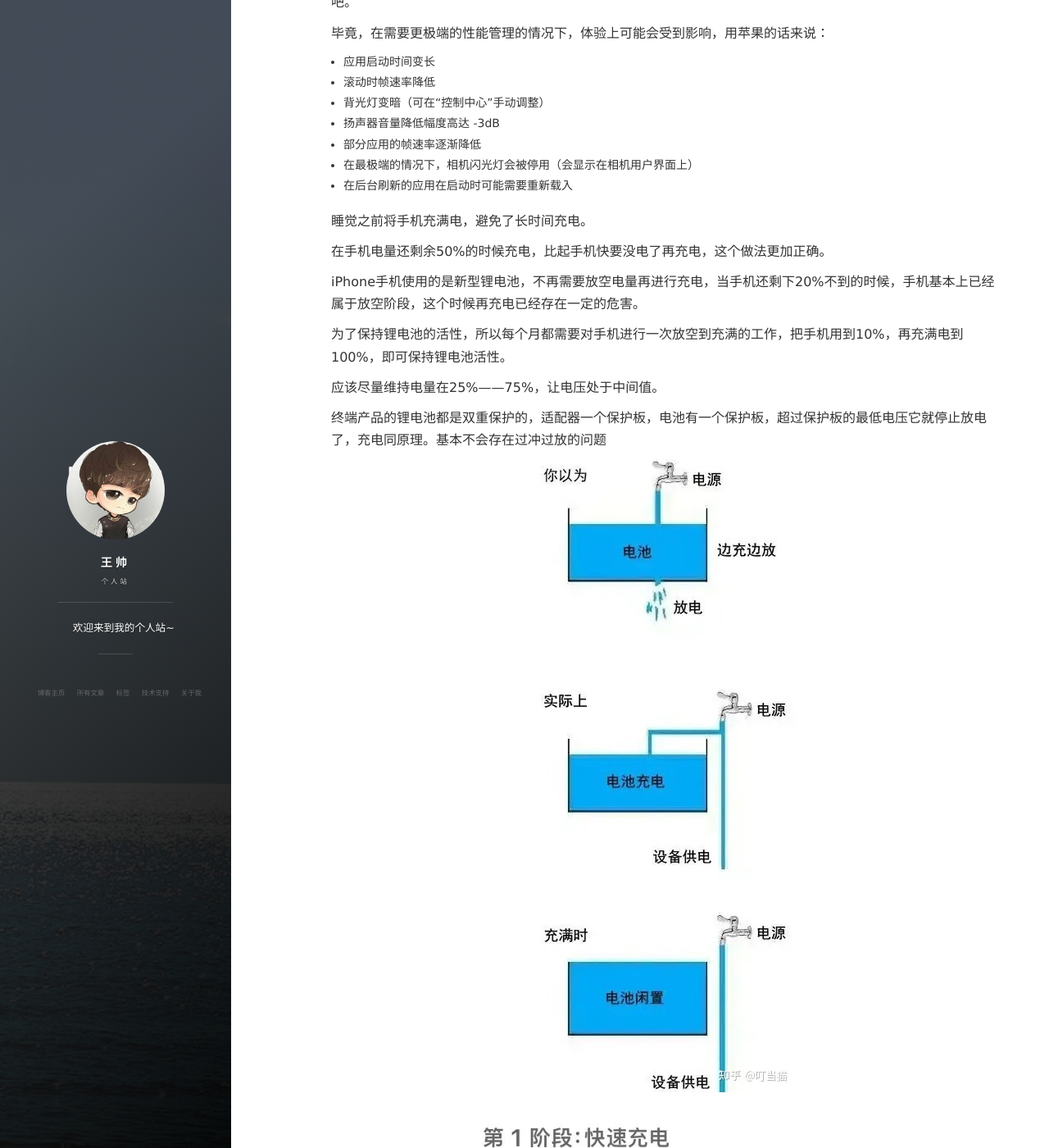
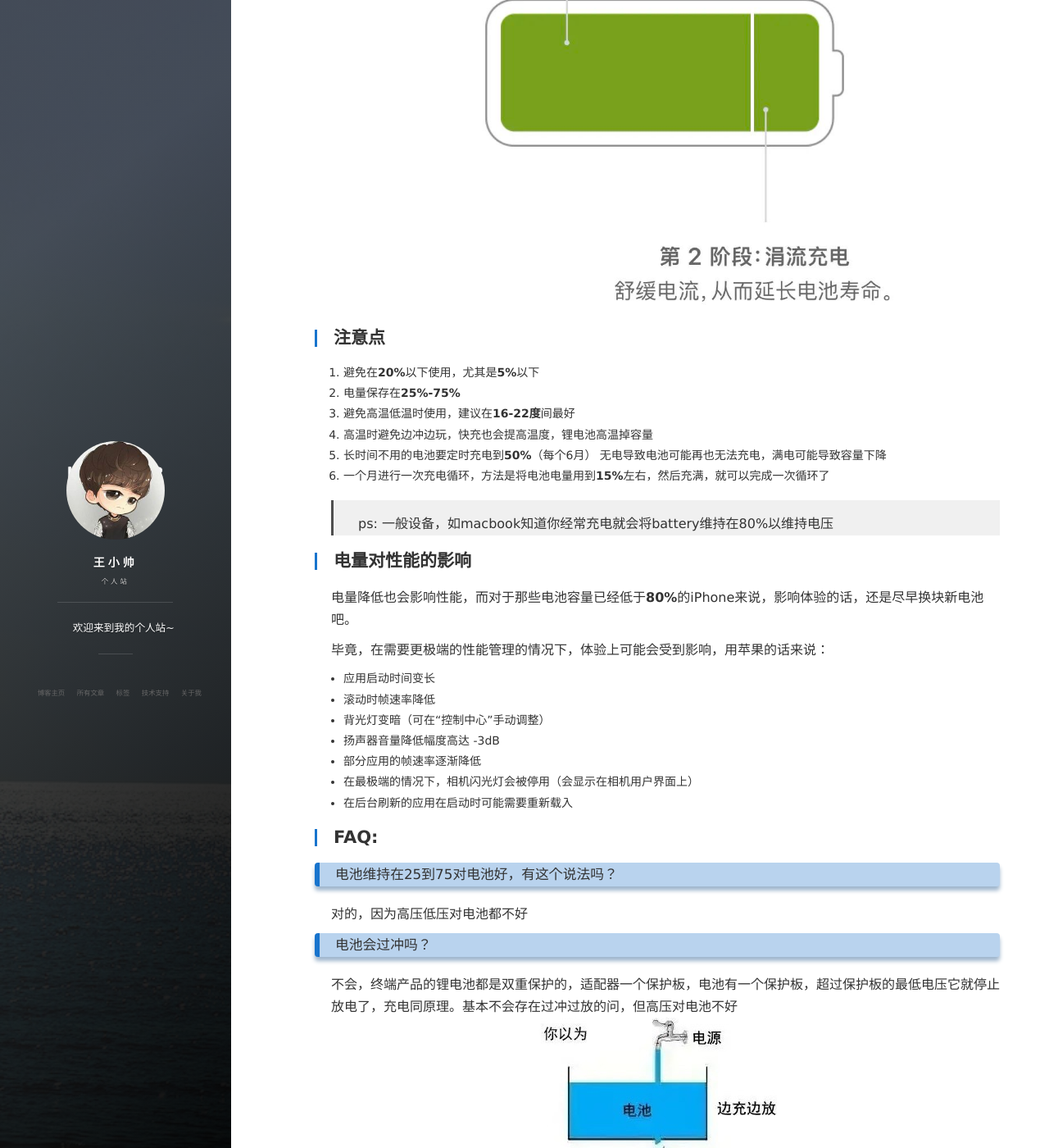
Before and after one commit to cs-moushuai/little-boy52.github.io, a Jekyll site: the page built from _posts/2022-04-21-battery.md, in a window 1280 px wide and 1400 px high, scrolled down 780 px. Shown: the whole window at 82% size. Built offline with Jekyll 4.4.1, drawn with Linux system fonts in a browser that asks for light colours; nearby versions of some CDN libraries; comment, search, counter and statistics services are not loaded; some of the changed text lies outside the part shown.

Commit message:
Update battery post and pay images

```diff
--- a/_config.yml
+++ b/_config.yml
@@ -1,11 +1,11 @@
 # Basic
-title: 王帅
+title: 王小帅
 subtitle: 个人站
 description: 欢迎来到我的个人站~
 # 头像里面的标题
-avatarTitle: leopardpan
+avatarTitle: little-boy52
 # 头像里面的描述
-avatarDesc: iOS / 机器学习
+avatarDesc: 编程分享
 url: ""
 
 # 博客是否自动生成目录，false为不生成
@@ -19,13 +19,13 @@ comment:
 
 # Social
 social:
-    weibo: 5366874726
+    # weibo: 5366874726
     github: little-boy52
-    # zhihu: panpanleopard
+    zhihu: 王小帅
     # juejin: xxx
-    jianshu: 2ada30d8d0f7
+    # jianshu: 2ada30d8d0f7
     # twitter:
-    mail: leopardpan@icloud.com
+    mail: shuaiwang1144612318@gmail.com
 
 
 # 百度统计
--- a/_posts/2022-04-21-battery.md
+++ b/_posts/2022-04-21-battery.md
@@ -4,9 +4,12 @@ title: 锂电池保养手册
 tag: 日常
 ---
 
+为什么有的人电池用了半年还有**100%**，而有的人就剩下**90%**了呢？
 ## 原则
+电池充电可以比喻成人吃饭，尽量少吃多餐
 
-电池充电可以比喻成人吃饭，尽量少吃多餐
+## 现代锂电池充电规则
+![Untitled](/images/posts/battery/2.png)
 
 ## 注意点
 
@@ -34,30 +37,20 @@ tag: 日常
 - 在最极端的情况下，相机闪光灯会被停用（会显示在相机用户界面上）
 - 在后台刷新的应用在启动时可能需要重新载入
 
-睡觉之前将手机充满电，避免了长时间充电。
 
-在手机电量还剩余50%的时候充电，比起手机快要没电了再充电，这个做法更加正确。
 
-iPhone手机使用的是新型锂电池，不再需要放空电量再进行充电，当手机还剩下20%不到的时候，手机基本上已经属于放空阶段，这个时候再充电已经存在一定的危害。
-
-为了保持锂电池的活性，所以每个月都需要对手机进行一次放空到充满的工作，把手机用到10%，再充满电到100%，即可保持锂电池活性。
-
-应该尽量维持电量在25%——75%，让电压处于中间值。
-
-终端产品的锂电池都是双重保护的，适配器一个保护板，电池有一个保护板，超过保护板的最低电压它就停止放电了，充电同原理。基本不会存在过冲过放的问题
-
-![Untitled](/images/posts/battery/1.jpeg)
-
-![Untitled](/images/posts/battery/2.png)
 
 ## FAQ:
 
 ### 电池维持在25到75对电池好，有这个说法吗？
 
-没有，锂电池随用随充，想要对电池好，少吃多餐
-
-note: 现在看来是对的，因为高压低压对电池都不好
+对的，因为高压低压对电池都不好
 
 ### 电池会过冲吗？
 
-不会，有保护机制，但高压对电池不好
+不会，终端产品的锂电池都是双重保护的，适配器一个保护板，电池有一个保护板，超过保护板的最低电压它就停止放电了，充电同原理。基本不会存在过冲过放的问，但高压对电池不好
+![Untitled](/images/posts/battery/1.jpeg)
+
+## 总结
+
+电池是消耗品，换一个也就几百，必要的时候该怎么用就怎么用，如果真的想保护好电池，最简单的保障电量**25%-75%**，如果是iphone的话，开启手机的优化充电模式，这样在你睡觉的时候大部分时间电量会保持在75%。
```
Also changed, not shown: images/payimg/alipayimg.jpg (deleted), images/payimg/alipaying.jpg (added), images/payimg/weipayimg.jpg.
